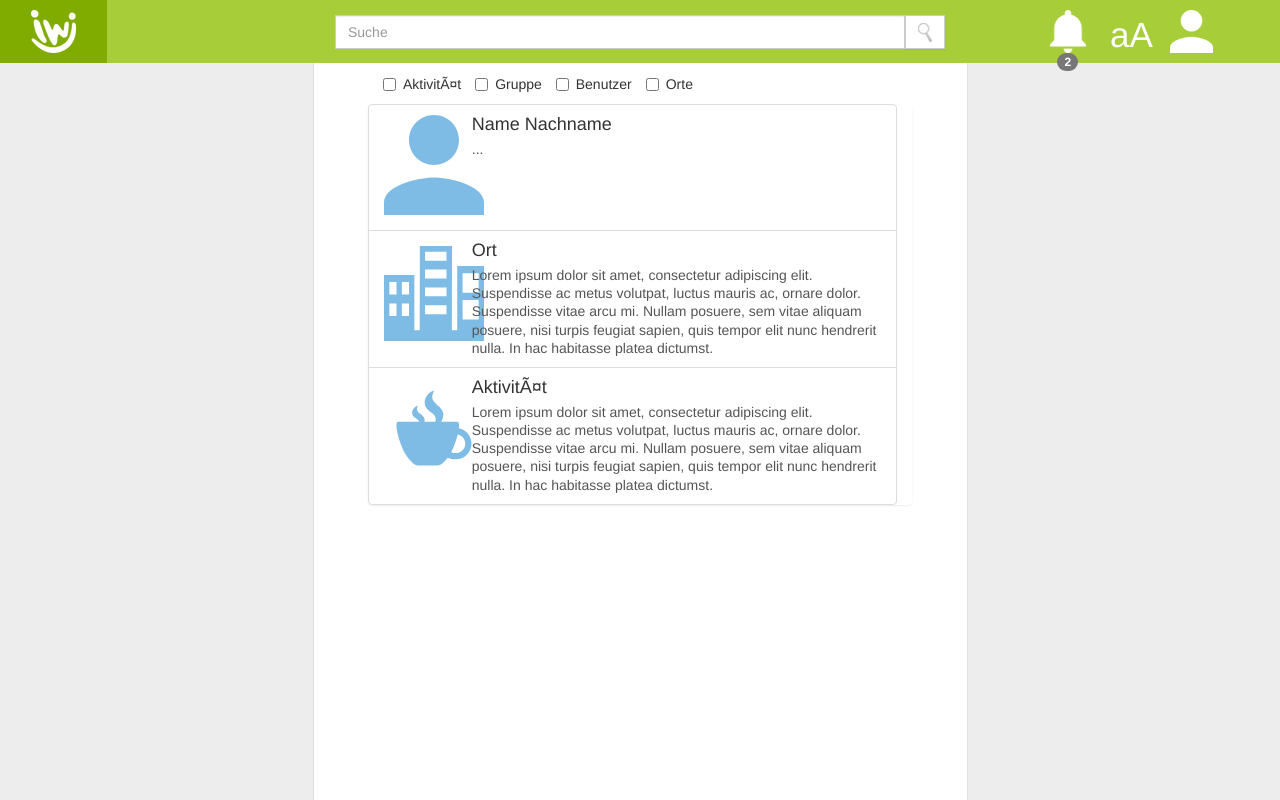
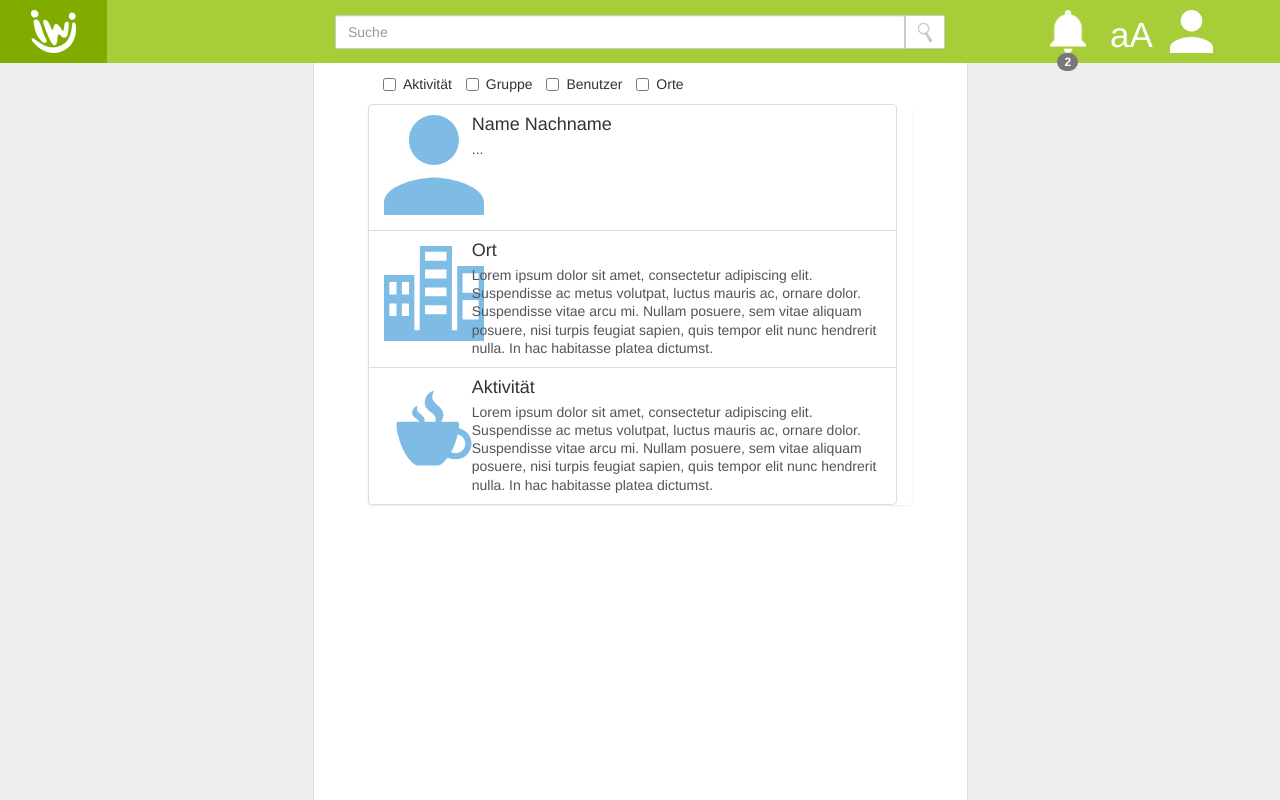
Before and after one commit to ormir/FZB, a PHP site: page /search.php in a window 1280 px wide. Run offline with PHP 8.4, Linux system fonts and the light colour scheme; some libraries are stand-ins or nearby versions.

Commit message:
Umlaut manuell ersetzt :dancer:
:dash:

```diff
--- a/header.inc.php
+++ b/header.inc.php
@@ -21,7 +21,7 @@
 						<img class="dropdown-toggle" data-toggle="dropdown" alt="Benachrichtigung" id="logo_iw" src="images/ic_notification.png">
 						<span class="badge">2</span>
 						<ul class="dropdown-menu dropdown-menu-right">
-					    	<li><a href="news.php">Person hat 1 neue AktivitÃ¤t erstellt</a></li>
+					    	<li><a href="news.php">Person hat 1 neue Aktivität erstellt</a></li>
 					    	<li role="separator" class="divider"></li>
 					    	<li><a href="news.php">Admin hat 1 neue Nachricht gesendet</a></li>
 					    </ul>
@@ -40,7 +40,7 @@
 					    	<li role="separator" class="divider"></li>
 					    	<li><a href="mygroup.php">Meine Gruppen</a></li>
 					    	<li role="separator" class="divider"></li>
-					    	<li><a href="myactivity.php">Meine AktivitÃ¤ten</a></li>
+					    	<li><a href="myactivity.php">Meine Aktivitäten</a></li>
 					    	<li role="separator" class="divider"></li>
 					    	<li><a href="news.php">Nachrichten</a></li>
 					    	<li role="separator" class="divider"></li>
--- a/search.php
+++ b/search.php
@@ -22,7 +22,7 @@
 				<div class="row">
 					<div class="col-md-12 checkbox">
 						<label class="checkbox-inline">
-					      <input type="checkbox">AktivitÃ¤t</input>
+					      <input type="checkbox">Aktivität</input>
 					    </label>
 						<label class="checkbox-inline">
 					      <input type="checkbox"> Gruppe</input>
@@ -73,7 +73,7 @@
 									</svg>
 								</div>
 								<div class="col-md-10">
-							   		<h4 class="list-group-item-heading">AktivitÃ¤t</h4>
+							   		<h4 class="list-group-item-heading">Aktivität</h4>
 							    	<p class="list-group-item-text">
 							    		Lorem ipsum dolor sit amet, consectetur adipiscing elit. Suspendisse ac metus volutpat, luctus mauris ac, ornare dolor. Suspendisse vitae arcu mi. Nullam posuere, sem vitae aliquam posuere, nisi turpis feugiat sapien, quis tempor elit nunc hendrerit nulla. In hac habitasse platea dictumst.
 							    	</p>
```
